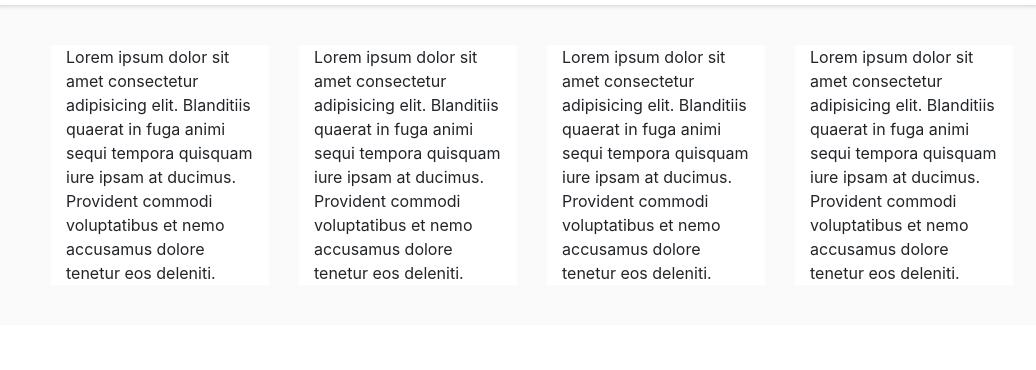
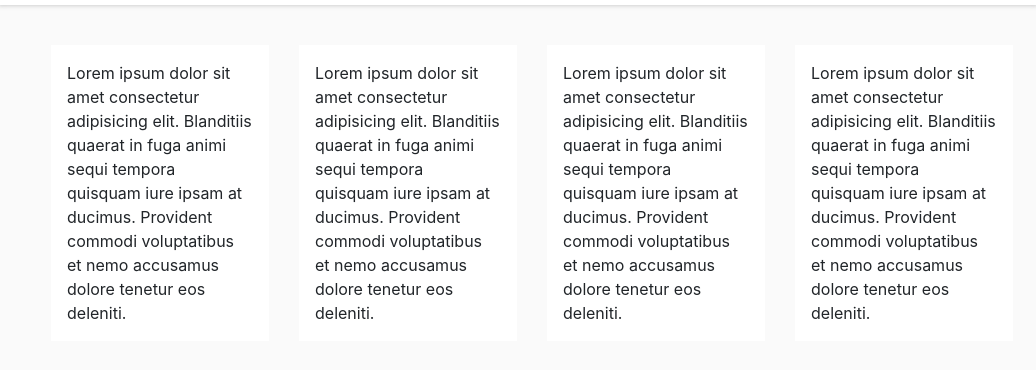
Before and after one commit to JoanVasquez/dashboard-html, a plain HTML site: page index.html in a window 1280 px wide. Shown: the part 53-423 px from the top of the page, 244-1280 px from the left. Drawn offline with nearby package versions, Linux system fonts and the light colour scheme.

Commit message:
Working card box info top

```diff
--- a/index.html
+++ b/index.html
@@ -137,22 +137,22 @@
         <div class="container-fluid">
           <div class="row p-4">
             <div class="col-sm-12 col-lg-3">
-              <div class="col-12 m-3 bg-white">
+              <div class="col-12 m-3 bg-white p-3">
                 Lorem ipsum dolor sit amet consectetur adipisicing elit. Blanditiis quaerat in fuga animi sequi tempora quisquam iure ipsam at ducimus. Provident commodi voluptatibus et nemo accusamus dolore tenetur eos deleniti.
               </div>
             </div>
             <div class="col-sm-12 col-lg-3">
-              <div class="col-12 m-3 bg-white">
+              <div class="col-12 m-3 bg-white p-3">
                 Lorem ipsum dolor sit amet consectetur adipisicing elit. Blanditiis quaerat in fuga animi sequi tempora quisquam iure ipsam at ducimus. Provident commodi voluptatibus et nemo accusamus dolore tenetur eos deleniti.
               </div>
             </div>
             <div class="col-sm-12 col-lg-3">
-              <div class="col-12 m-3 bg-white">
+              <div class="col-12 m-3 bg-white p-3">
                 Lorem ipsum dolor sit amet consectetur adipisicing elit. Blanditiis quaerat in fuga animi sequi tempora quisquam iure ipsam at ducimus. Provident commodi voluptatibus et nemo accusamus dolore tenetur eos deleniti.
               </div>
             </div>
             <div class="col-sm-12 col-lg-3">
-              <div class="col-12 m-3 bg-white">
+              <div class="col-12 m-3 bg-white p-3">
                 Lorem ipsum dolor sit amet consectetur adipisicing elit. Blanditiis quaerat in fuga animi sequi tempora quisquam iure ipsam at ducimus. Provident commodi voluptatibus et nemo accusamus dolore tenetur eos deleniti.
               </div>
             </div>
```
